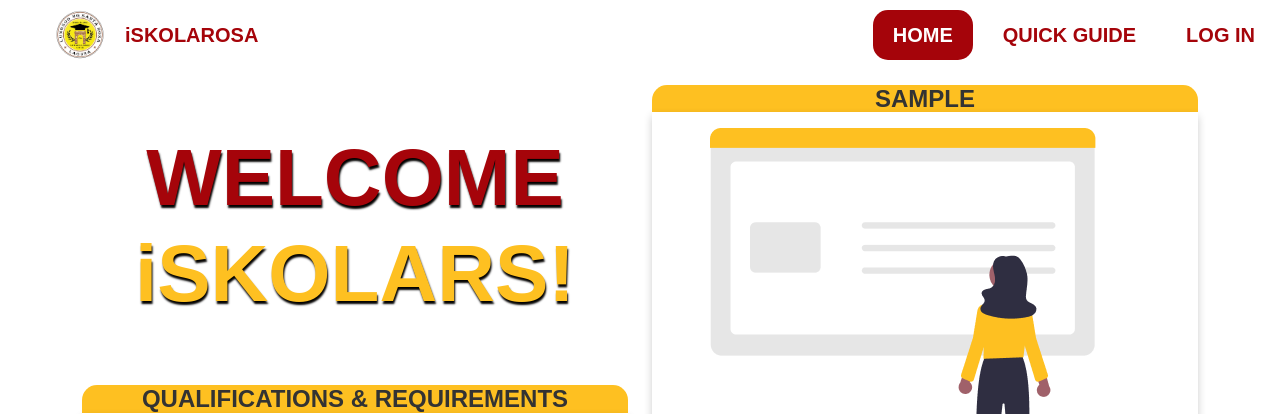
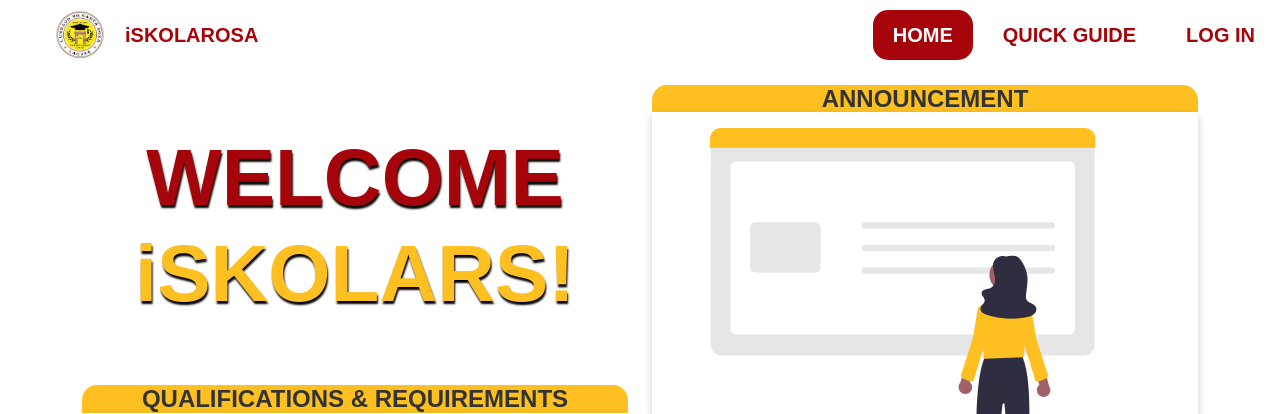
Before and after one commit to LightYAGAMI737/iskolarosa-webportal, a PHP site: page /tcpdf/home_page.php in a window 1280 px wide. Shown: the top 414 px of the page. Run offline with PHP 8.4, Linux system fonts and the light colour scheme; data that the repository does not hold is empty; some libraries are stand-ins or nearby versions.

Commit message:
annoucment card

```diff
--- a/home-page/home_page.php
+++ b/home-page/home_page.php
@@ -90,7 +90,7 @@
             <div class="col-12 col-md-6 order-3 order-md-2 right-column">
    <div class="right-content">
       <div class="card" >
-         <h4 class="text-start card-titles">sample</h4>
+         <h4 class="text-start card-titles">ANNOUNCEMENT</h4>
          <div class="card-body" >
             <div class="card scrollable">
                <?php
```
